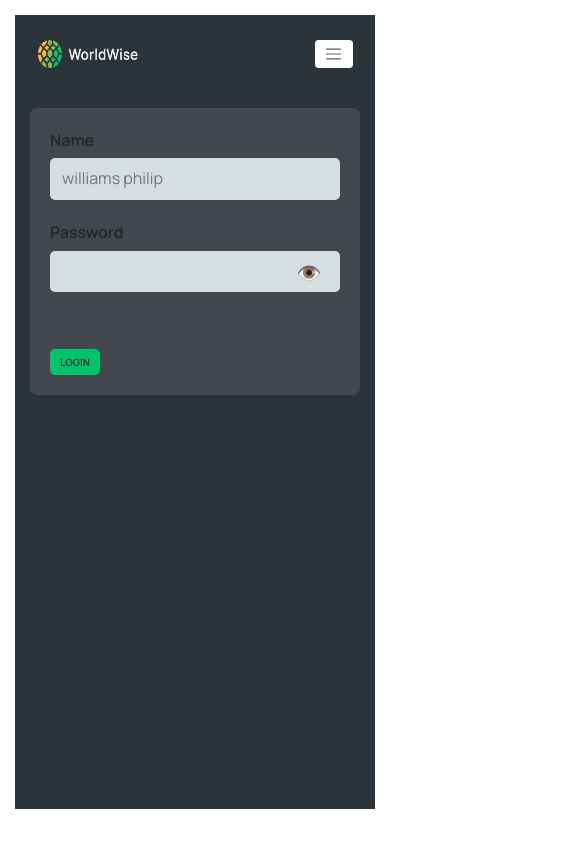
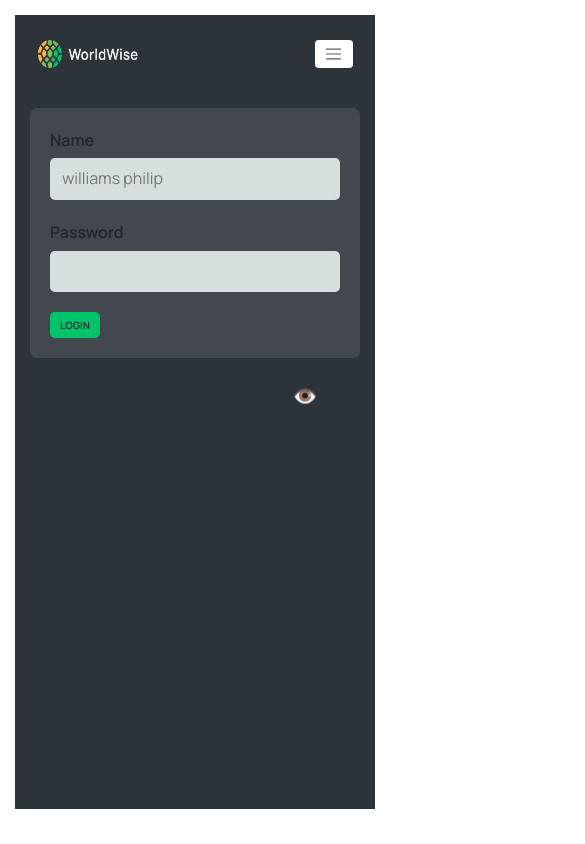
Before and after one commit to Gbangbolaoluwagbemiga/World-Wize, a React (Vite) app: page /login in a window 390 px wide. Shown: the whole page, 585 px wide, since content can reach past the window. Built offline with nearby package versions, Linux system fonts and the light colour scheme.

Commit message:
Mobile responsiveness

```diff
--- a/src/pages/Login.module.css
+++ b/src/pages/Login.module.css
@@ -52,7 +52,9 @@
   }
 
   .visibility {
-    right: -85%;
-    height: 40%;
+    position: absolute;
+    right: 0;
+    left: 75%;
+    top: 45%;
   }
 }
```
